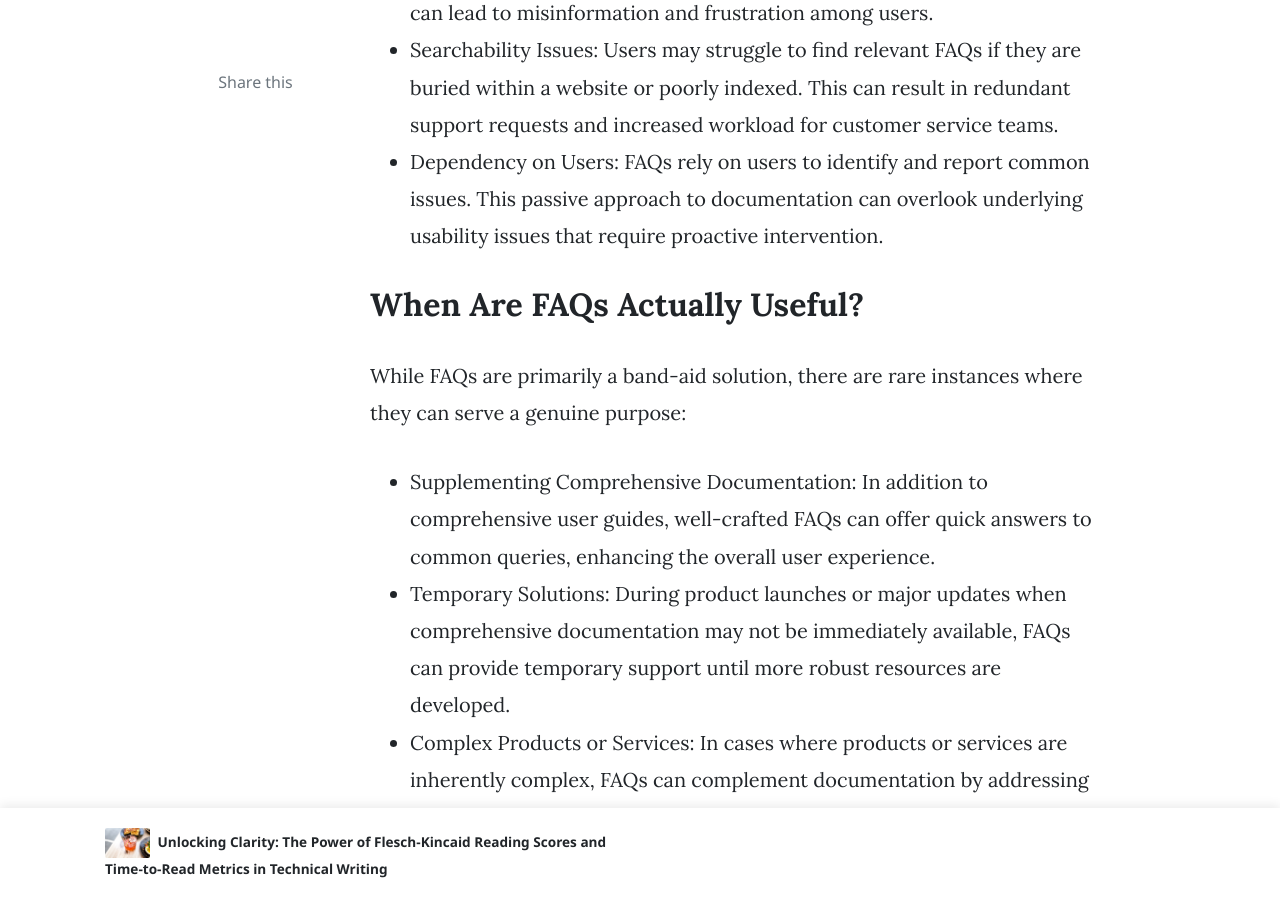
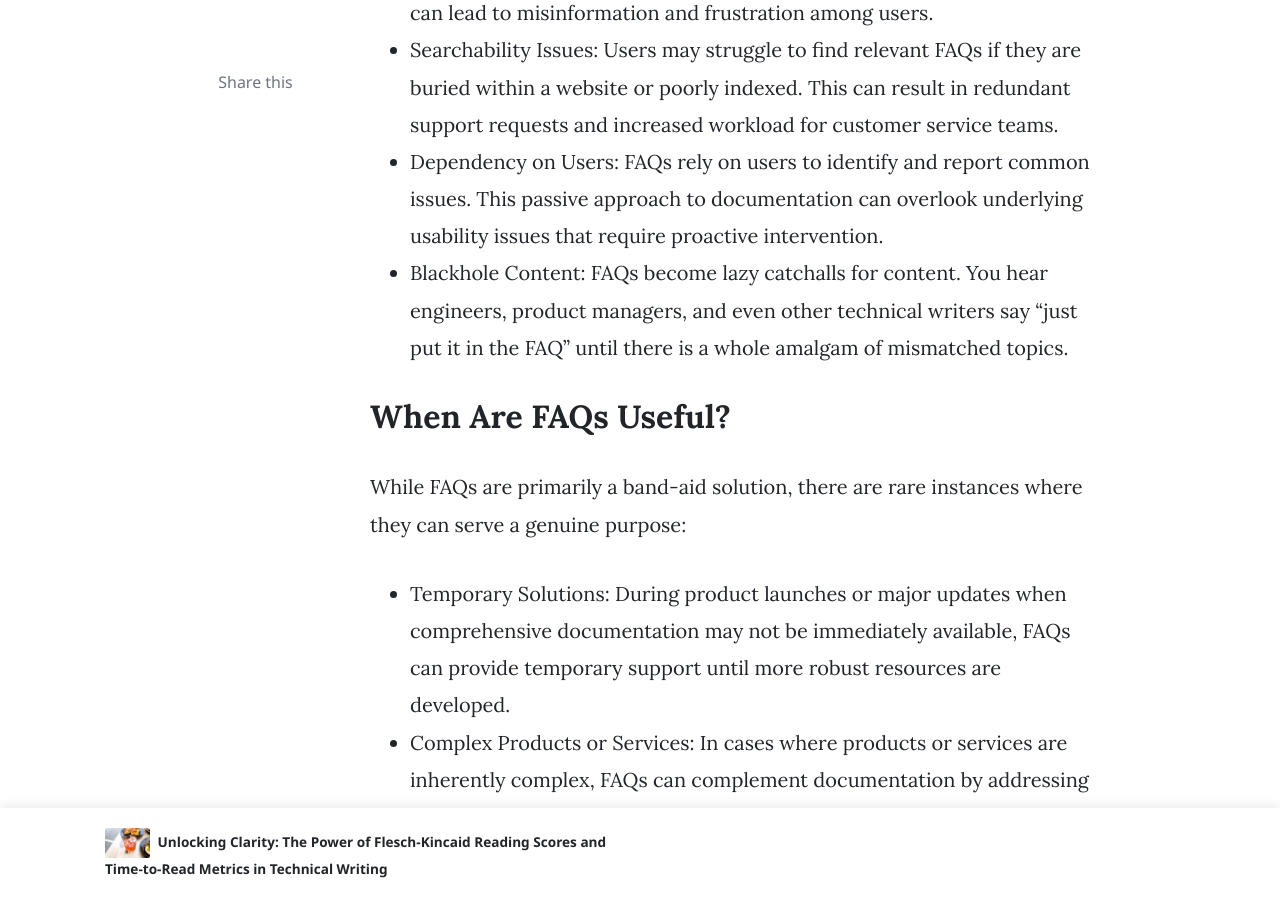
Before and after one commit to stumblefiend/jeremy.pugh, a Jekyll site: the page built from _posts/2024-04-19-truth-about-faqs.md, in a window 1280 px wide and 900 px high, scrolled down 2049 px. Built offline with Jekyll 4.4.1, drawn with Linux system fonts in a browser that asks for light colours; nearby versions of some CDN libraries; comment, search, counter and statistics services are not loaded.

Commit message:
Update 2024-04-19-truth-about-faqs.md

```diff
--- a/_posts/2024-04-19-truth-about-faqs.md
+++ b/_posts/2024-04-19-truth-about-faqs.md
@@ -27,11 +27,11 @@ While FAQs can provide a temporary solution, they come with several drawbacks th
 - Static Nature: FAQs are often static documents that may become outdated as products or services evolve. Without regular updates, they can lead to misinformation and frustration among users.
 - Searchability Issues: Users may struggle to find relevant FAQs if they are buried within a website or poorly indexed. This can result in redundant support requests and increased workload for customer service teams.
 - Dependency on Users: FAQs rely on users to identify and report common issues. This passive approach to documentation can overlook underlying usability issues that require proactive intervention.
+- Blackhole Content: FAQs become lazy catchalls for content. You hear engineers, product managers, and even other technical writers say "just put it in the FAQ" until there is a whole amalgam of mismatched topics.
 
-## When Are FAQs Actually Useful?
+## When Are FAQs Useful?
 While FAQs are primarily a band-aid solution, there are rare instances where they can serve a genuine purpose:
 
-- Supplementing Comprehensive Documentation: In addition to comprehensive user guides, well-crafted FAQs can offer quick answers to common queries, enhancing the overall user experience.
 - Temporary Solutions: During product launches or major updates when comprehensive documentation may not be immediately available, FAQs can provide temporary support until more robust resources are developed.
 - Complex Products or Services: In cases where products or services are inherently complex, FAQs can complement documentation by addressing specific user pain points or edge cases.
 
```
